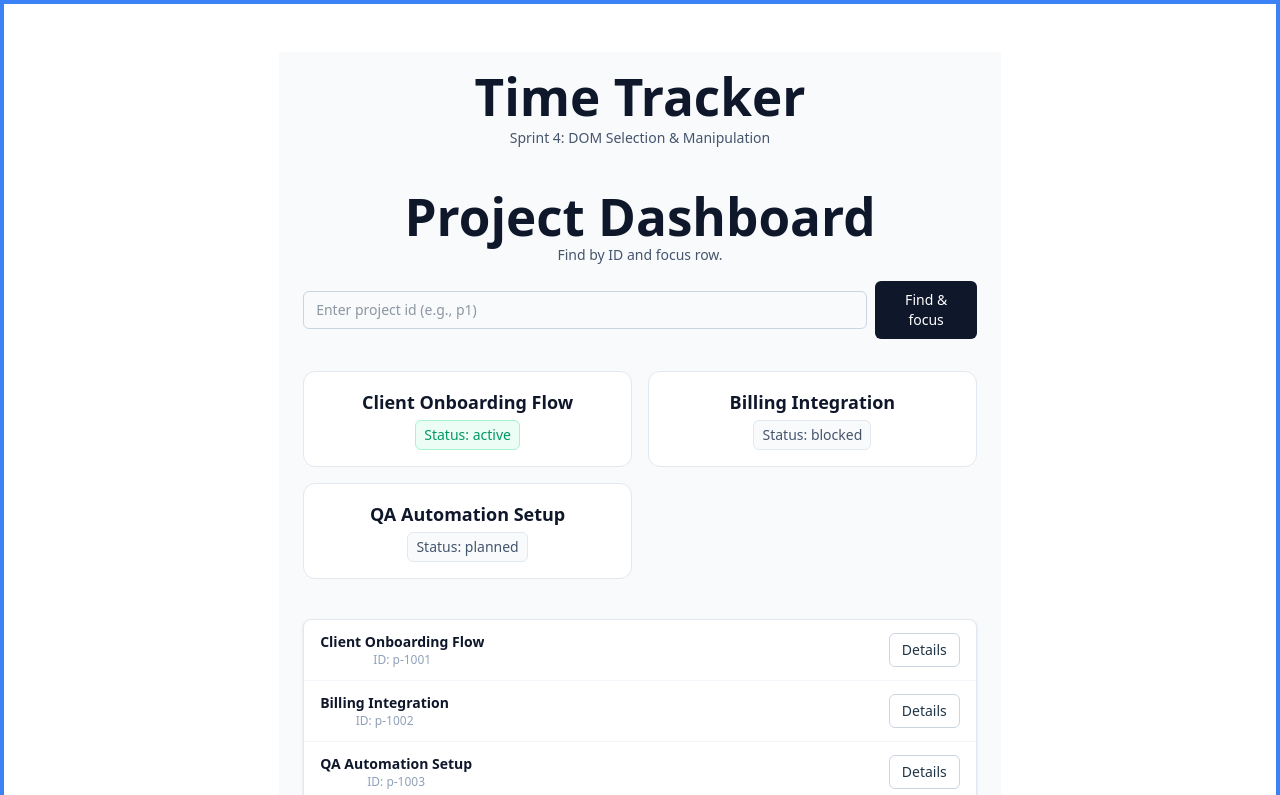
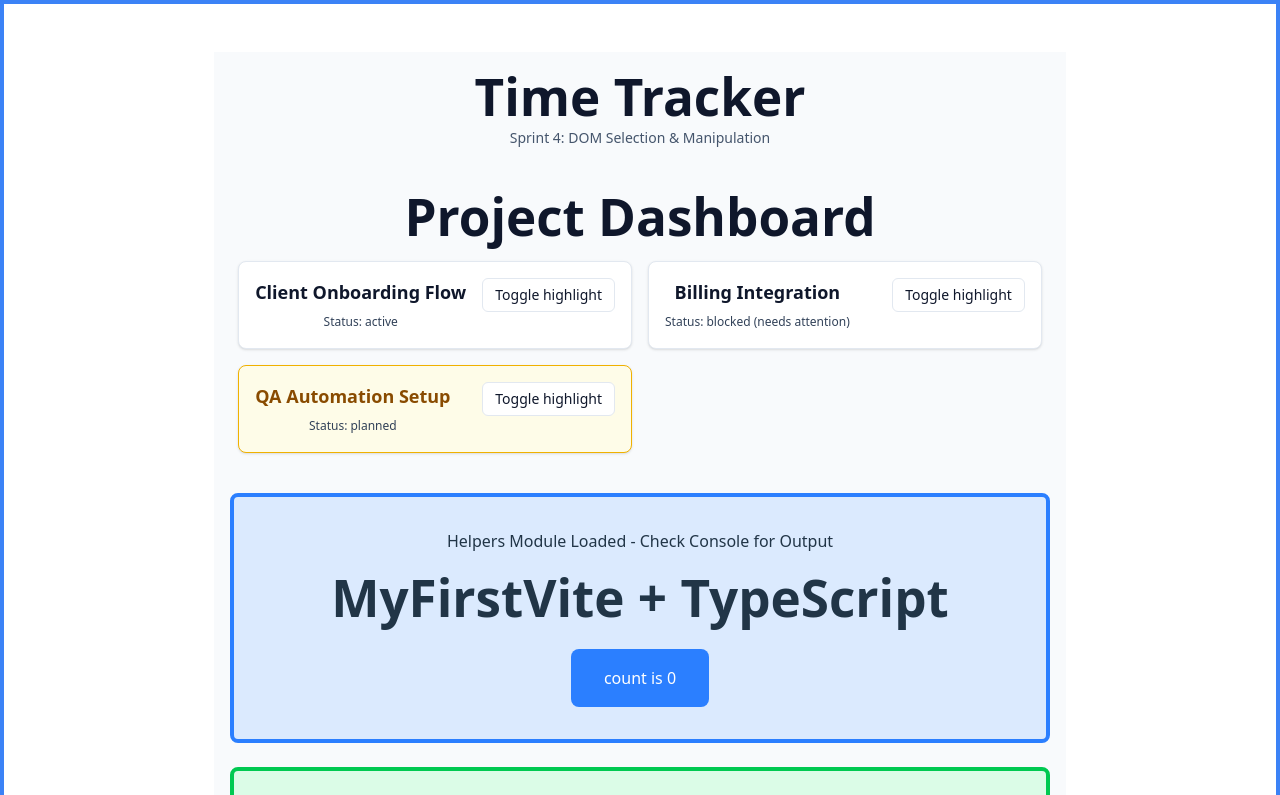
Before and after one commit to jadiennejenson/ts-intro-vite, a React (Vite) app: page / in a window 1280 px wide. Shown: the top 795 px of the page. Built offline with nearby package versions, Linux system fonts and the light colour scheme.

Commit message:
new adjustments

```diff
--- a/src/App.tsx
+++ b/src/App.tsx
@@ -17,7 +17,7 @@ export default function App() {
         <p className="mt-1 text-sm text-slate-600">Sprint 4: DOM Selection & Manipulation</p>
       </div>
 
-      <ProjectDashboard projects={projects} />
+      <ProjectDashboard />
 
       {/* Sprint 3 UI / Legacy Section */}
       <div className="mx-auto w-full max-w-5xl p-4 space-y-6">
--- a/src/components/ProjectDashboard.tsx
+++ b/src/components/ProjectDashboard.tsx
@@ -1,164 +1,121 @@
 import React, { useEffect, useRef } from "react";
 import type { Project } from "../models/project";
+import { projects } from "../data/projects";
 
-export type ProjectDashboardProps = {
-  projects: Project[];
-};
+type StatusTone = "green" | "yellow" | "red";
 
-export function ProjectDashboard({ projects }: ProjectDashboardProps): React.JSX.Element {
-  // 1. Unified Refs
-  const containerRef = useRef<HTMLElement | null>(null);
-  const idInputRef = useRef<HTMLInputElement | null>(null);
-  const cardsContainerRef = useRef<HTMLDivElement | null>(null);
+function getTone(status: Project["status"]): StatusTone {
+	switch (status) {
+		case "active":
+			return "green";
+		case "blocked":
+			return "red";
+		default:
+			return "yellow";
+	}
+}
 
+function applyStatusClasses(el: HTMLDivElement, tone: StatusTone): void {
+	// Only manage status classes here; do NOT remove highlight classes.
+	el.classList.remove(
+		"border-green-500",
+		"bg-green-50",
+		"text-green-800",
+		"border-yellow-500",
+		"bg-yellow-50",
+		"text-yellow-800",
+		"border-red-500",
+		"bg-red-50",
+		"text-red-800"
+	);
+	if (tone === "green") el.classList.add("border-green-500", "bg-green-50", "text-green-800");
+	if (tone === "yellow") el.classList.add("border-yellow-500", "bg-yellow-50", "text-yellow-800");
+	if (tone === "red") el.classList.add("border-red-500", "bg-red-50", "text-red-800");
+}
 
-  // 2. Logic for Finding and Highlighting Rows
-  function clearHighlights(root: HTMLElement) {
-    const highlighted = root.querySelectorAll<HTMLElement>("[data-role='project-row'].bg-amber-50");
-    highlighted.forEach((el) => {
-      el.classList.remove("bg-amber-50", "ring-1", "ring-amber-300");
-    });
-  }
+const highlightClasses = ["ring-2", "ring-indigo-500", "ring-offset-2", "ring-offset-white"] as const;
 
-  function handleFindById(): void {
-    const root = containerRef.current;
-    const id = idInputRef.current?.value.trim();
+export function ProjectDashboard(): React.ReactElement {
+	const cardRefs = useRef<Array<HTMLDivElement | null>>([]);
+	const statusRefs = useRef<Array<HTMLSpanElement | null>>([]);
 
-    if (!root || !id) {
-      console.warn("Type a project id first.");
-      return;
-    }
+	useEffect(() => {
+		projects.forEach((p, i) => {
+			const cardEl = cardRefs.current[i];
+			const statusEl = statusRefs.current[i];
+			if (!cardEl || !statusEl) return;
 
-    const row = root.querySelector<HTMLElement>(`[data-project-id='${id}']`);
-    if (!row) {
-      console.warn("No row found for id:", id);
-      return;
-    }
+			const tone = getTone(p.status);
+			applyStatusClasses(cardEl, tone);
 
-    clearHighlights(root);
-    row.classList.add("bg-amber-50", "ring-1", "ring-amber-300");
-    row.scrollIntoView({ behavior: "smooth", block: "center" });
+			cardEl.setAttribute("data-project-status", String(p.status));
+			cardEl.setAttribute("data-status-tone", tone);
 
-    const detailsBtn = row.querySelector<HTMLButtonElement>("[data-role='details-button']");
-    detailsBtn?.focus();
-  }
+			const extra = tone === "red" ? " (needs attention)" : "";
+			statusEl.textContent = `Status: ${String(p.status)}${extra}`;
+		});
+	}, []);
 
-   useEffect(() => {
-    const container = cardsContainerRef.current;
-    if (!container) return;
+	function toggleHighlight(index: number): void {
+		const cardEl = cardRefs.current[index];
+		if (!cardEl) return;
 
-    // Clear previous content so we don't duplicate during HMR
-    container.replaceChildren();
+		// Toggle each class in our highlight set
+		highlightClasses.forEach((c) => cardEl.classList.toggle(c));
 
-  const card = document.createElement("article");
-    card.className =
-      "rounded-xl border border-slate-200 bg-white p-4 shadow-sm";
-    card.setAttribute("data-testid", "project-card");
+		// Decide the final state by checking ONE class
+		const isHighlighted = cardEl.classList.contains("ring-2");
+		cardEl.setAttribute("data-highlighted", String(isHighlighted));
+	}
 
-    const title = document.createElement("h3");
-    title.className = "text-base font-semibold text-slate-900";
-    title.textContent = `Example card: ${projects[0]?.name ?? "(no project)"}`;
+	return (
+		<section className="mx-auto max-w-5xl p-6">
+			<h1 className="mb-4 text-2xl font-semibold text-slate-900">Project Dashboard</h1>
+			<div className="grid grid-cols-1 gap-4 md:grid-cols-2">
+				{projects.map((p, i) => (
+					<div
+						key={p.id}
+						ref={(el) => {
+							cardRefs.current[i] = el;
+						}}
+						data-project-id={p.id}
+						className="rounded-lg border border-slate-200 bg-white p-4 text-slate-900 shadow-sm"
+					>
+						<div className="flex items-start justify-between gap-4">
+							<div>
+								<h2 className="text-lg font-semibold">{p.name}</h2>
+								<span
+									ref={(el) => {
+										statusRefs.current[i] = el;
+									}}
+									className="mt-2 inline-block text-xs text-slate-700"
+								>
+									Status: {p.status}
+								</span>
+							</div>
 
-    card.append(title);
-    container.append(card);
-     }, []);
+							<button
+								type="button"
+								className="rounded-md border border-slate-200 bg-white px-3 py-1.5 text-sm font-medium text-slate-900 hover:bg-slate-50"
+								aria-pressed={false}
+								onClick={(e) => {
+									toggleHighlight(i);
 
-
-
-  // 3. Combined useEffect for logging both Cards and Rows
-  useEffect(() => {
-    const root = containerRef.current;
-    if (!root) return;
-
-    // Log the Grid Cards
-    const cards = root.querySelectorAll<HTMLElement>("[data-project-card]");
-    cards.forEach((card) => {
-      console.log("Card Data:", {
-        id: card.dataset.id,
-        status: card.dataset.status
-      });
-    });
-
-    // Log the List Rows
-    const rows = root.querySelectorAll<HTMLElement>("[data-role='project-row']");
-    rows.forEach((row) => {
-      const title = row.querySelector(".truncate")?.textContent?.trim();
-      console.log("Found Row:", { id: row.dataset.projectId, title });
-    });
-  }, [projects]);
-
-  const STATUS_COLORS: Record<string, string> = {
-  active: "text-emerald-600 bg-emerald-50 border-emerald-200",
-  inactive: "text-slate-500 bg-slate-50 border-slate-200",
-  pending: "text-amber-600 bg-amber-50 border-amber-200",
-  // fallback color if status doesn't match
-  default: "text-slate-600 bg-slate-50 border-slate-200",
-};
-
-
-  return (
-    <section ref={containerRef} className="mx-auto w-full max-w-5xl p-6" aria-label="Project dashboard">
-      <header className="mb-8">
-        <h1 className="text-2xl font-bold text-slate-900">Project Dashboard</h1>
-        <p className="text-sm text-slate-600">Find by ID and focus row.</p>
-
-        <div className="mt-4 flex flex-col gap-2 sm:flex-row sm:items-center">
-          <input
-            ref={idInputRef}
-            type="text"
-            placeholder="Enter project id (e.g., p1)"
-            className="w-full rounded-md border border-slate-300 px-3 py-2 text-sm"
-          />
-          <button
-            type="button"
-            onClick={handleFindById}
-            className="rounded-md bg-slate-900 px-4 py-2 text-sm font-medium text-white hover:bg-slate-800"
-          >
-            Find & focus
-          </button>
-        </div>
-      </header>
-
-      {/* Grid Version */}
-      <div className="mb-10 grid grid-cols-1 gap-4 md:grid-cols-2">
-        {projects.map((p) => (
-          <article
-            key={p.id}
-            data-project-card
-            data-id={p.id}
-            data-status={p.status}
-            className="rounded-xl border border-slate-200 bg-white p-4"
-          >
-            <h2 className="text-lg font-semibold text-slate-900">{p.name}</h2>
-            <p className={`mt-1 text-sm rounded-md border px-2 py-1 inline-block ${STATUS_COLORS[p.status] ?? STATUS_COLORS.default}`}>Status: {p.status}</p>
-          </article>
-        ))}
-      </div>
-
-      {/* List Version */}
-      <ul className="divide-y divide-slate-100 rounded-lg border border-slate-200 bg-white shadow-sm">
-        {projects.map((p) => (
-          <li
-            key={`row-${p.id}`}
-            data-role="project-row"
-            data-project-id={p.id}
-            className="flex items-center justify-between gap-3 px-4 py-3 transition-colors"
-          >
-            <div className="min-w-0">
-              <div className="truncate text-sm font-semibold text-slate-900">{p.name}</div>
-              <div className="text-xs text-slate-400">ID: {p.id}</div>
-            </div>
-
-            <button
-              type="button"
-              data-role="details-button"
-              className="shrink-0 rounded-md border border-slate-300 px-3 py-1.5 text-sm hover:bg-slate-50 focus:ring-2 focus:ring-slate-400 outline-none"
-            >
-              Details
-            </button>
-          </li>
-        ))}
-      </ul>
-    </section>
-  );
+									// Update aria-pressed to match the DOM state after toggling
+									const cardEl = cardRefs.current[i];
+									const isHighlighted = Boolean(cardEl?.classList.contains("ring-2"));
+									(e.currentTarget as HTMLButtonElement).setAttribute(
+										"aria-pressed",
+										String(isHighlighted)
+									);
+								}}
+							>
+								Toggle highlight
+							</button>
+						</div>
+					</div>
+				))}
+			</div>
+		</section>
+	);
 }
```
